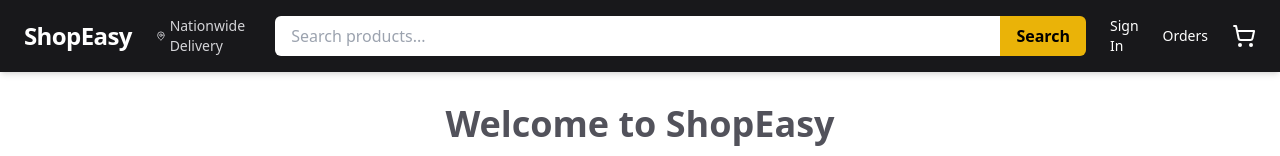
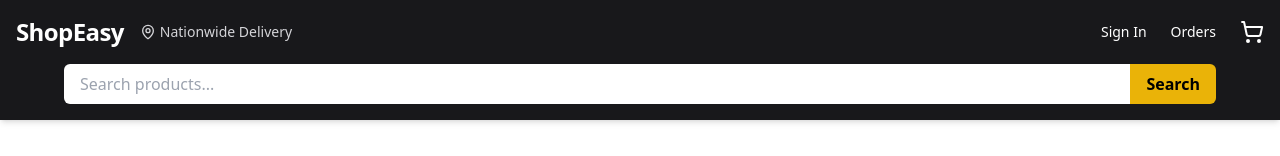
Before and after one commit to jbarone96/ShopEasy, a React (Vite) app: page / in a window 1280 px wide. Shown: the top 156 px of the page. Built offline with nearby package versions, Linux system fonts and the light colour scheme; no server answers.

Commit message:
small tweaks

```diff
--- a/src/Components/Header.jsx
+++ b/src/Components/Header.jsx
@@ -1,4 +1,4 @@
-import { ShoppingCart, MapPin } from "lucide-react";
+import { ShoppingCart, MapPin, Menu } from "lucide-react";
 import { Link, useNavigate, useLocation } from "react-router-dom";
 import { useAuth } from "../Utils/AuthContext";
 import { useCart } from "../Utils/CartContext";
@@ -10,6 +10,7 @@ const Header = () => {
   const navigate = useNavigate();
   const location = useLocation();
   const [searchQuery, setSearchQuery] = useState("");
+  const [menuOpen, setMenuOpen] = useState(false);
 
   useEffect(() => {
     if (location.pathname === "/search") {
@@ -29,15 +30,16 @@ const Header = () => {
   };
 
   return (
-    <header className="bg-zinc-900 text-white px-6 py-4 flex items-center justify-between shadow-md">
-      {/* Left: Logo + Location */}
-      <div className="flex items-center gap-6">
+    <header className="bg-zinc-900 text-white px-4 py-4 shadow-md">
+      <div className="flex items-center justify-between">
+        {/* Logo + Location */}
+        <div className="flex items-center gap-4">
           <Link to="/">
             <h1 className="text-2xl font-bold tracking-tight transition duration-300 hover:text-yellow-400">
               ShopEasy
             </h1>
           </Link>
-        <div className="flex items-center text-sm text-zinc-300 hover:text-white cursor-pointer">
+          <div className="hidden sm:flex items-center text-sm text-zinc-300 hover:text-white cursor-pointer">
             <MapPin className="w-4 h-4 mr-1" />
             <span>
               {currentUser
@@ -47,28 +49,16 @@ const Header = () => {
           </div>
         </div>
 
-      {/* Center: Search Bar */}
-      <form
-        onSubmit={handleSearch}
-        className="flex flex-grow mx-6 max-w-6xl w-full"
+        {/* Hamburger Menu */}
+        <button
+          className="sm:hidden text-white"
+          onClick={() => setMenuOpen(!menuOpen)}
         >
-        <input
-          type="text"
-          value={searchQuery}
-          onChange={(e) => setSearchQuery(e.target.value)}
-          placeholder="Search products..."
-          className="w-full rounded-l-md px-4 py-2 text-black outline-none"
-        />
-        <button
-          type="submit"
-          className="bg-yellow-500 hover:bg-yellow-600 text-black font-semibold px-4 py-2 rounded-r-md"
-        >
-          Search
+          <Menu className="w-6 h-6" />
         </button>
-      </form>
 
-      {/* Right: Nav + Cart */}
-      <div className="flex items-center gap-6 text-sm">
+        {/* Desktop Nav */}
+        <div className="hidden sm:flex items-center gap-6 text-sm">
           {currentUser ? (
             <Link to="/user" className="hover:text-yellow-400 transition">
               Account
@@ -92,6 +82,66 @@ const Header = () => {
             )}
           </Link>
         </div>
+      </div>
+
+      {/* Mobile Menu */}
+      {menuOpen && (
+        <div className="flex flex-col gap-4 mt-4 sm:hidden text-sm">
+          <form onSubmit={handleSearch} className="flex w-full">
+            <input
+              type="text"
+              value={searchQuery}
+              onChange={(e) => setSearchQuery(e.target.value)}
+              placeholder="Search products..."
+              className="w-full rounded-l-md px-4 py-2 text-black outline-none"
+            />
+            <button
+              type="submit"
+              className="bg-yellow-500 hover:bg-yellow-600 text-black font-semibold px-4 py-2 rounded-r-md"
+            >
+              Search
+            </button>
+          </form>
+
+          {currentUser ? (
+            <Link to="/user" className="hover:text-yellow-400 transition">
+              Account
+            </Link>
+          ) : (
+            <Link to="/login" className="hover:text-yellow-400 transition">
+              Sign In
+            </Link>
+          )}
+
+          <Link to="/orders" className="hover:text-yellow-400 transition">
+            Orders
+          </Link>
+
+          <Link to="/cart" className="hover:text-yellow-400 transition">
+            View Cart ({cartItems.length})
+          </Link>
+        </div>
+      )}
+
+      {/* Desktop Search Bar */}
+      <form
+        onSubmit={handleSearch}
+        className="hidden sm:flex flex-grow mt-4 mx-auto max-w-6xl w-full"
+      >
+        <input
+          type="text"
+          value={searchQuery}
+          onChange={(e) => setSearchQuery(e.target.value)}
+          placeholder="Search products..."
+          className="w-full rounded-l-md px-4 py-2 text-black outline-none"
+        />
+        <button
+          type="submit"
+          className="bg-yellow-500 hover:bg-yellow-600 text-black font-semibold px-4 py-2 rounded-r-md"
+        >
+          Search
+        </button>
+      </form>
     </header>
   );
 };
--- a/src/Pages/BrowseProducts.jsx
+++ b/src/Pages/BrowseProducts.jsx
@@ -4,23 +4,6 @@ import { collection, getDocs } from "firebase/firestore";
 import { db } from "../../firebase";
 
 const categories = ["All", "Electronics", "Clothing", "Home", "Books"];
-
-const generateProducts = () => {
-  return Array.from({ length: 40 }, (_, i) => {
-    const category = categories[(i % (categories.length - 1)) + 1];
-    return {
-      id: i + 1,
-      title: `Product ${i + 1}`,
-      description: `A great deal on product #${i + 1} you don't want to miss!`,
-      price: parseFloat((Math.random() * 100 + 10).toFixed(2)),
-      rating: parseFloat((Math.random() * 2 + 3).toFixed(1)),
-      image: `https://picsum.photos/seed/browse${i + 1}/400/300`,
-      category,
-    };
-  });
-};
-
-// const products = generateProducts();
 
 const ITEMS_PER_PAGE = 12;
 
@@ -162,7 +145,7 @@ const BrowseProducts = () => {
             <img
               src={product.image}
               alt={product.title}
-              className="w-full h-48 object-cover rounded mb-4"
+              className="w-full h-48 object-contain"
             />
             <div>
               <h2 className="text-xl font-semibold mb-1">{product.title}</h2>
--- a/src/Pages/Cart.jsx
+++ b/src/Pages/Cart.jsx
@@ -30,7 +30,9 @@ const Cart = () => {
 
   return (
     <div className="text-white p-8 max-w-4xl mx-auto">
-      <h1 className="text-3xl font-bold mb-6 text-center">Your Cart</h1>
+      <h1 className="text-3xl font-bold mb-6 text-center text-zinc-600">
+        Your Cart
+      </h1>
       {cartItems.length === 0 ? (
         <p className="text-center text-zinc-400">Your cart is empty.</p>
       ) : (
```
Also changed, not shown: firebase.js (+10 -0 lines). Lines whose indentation alone changed are shown as unchanged.
